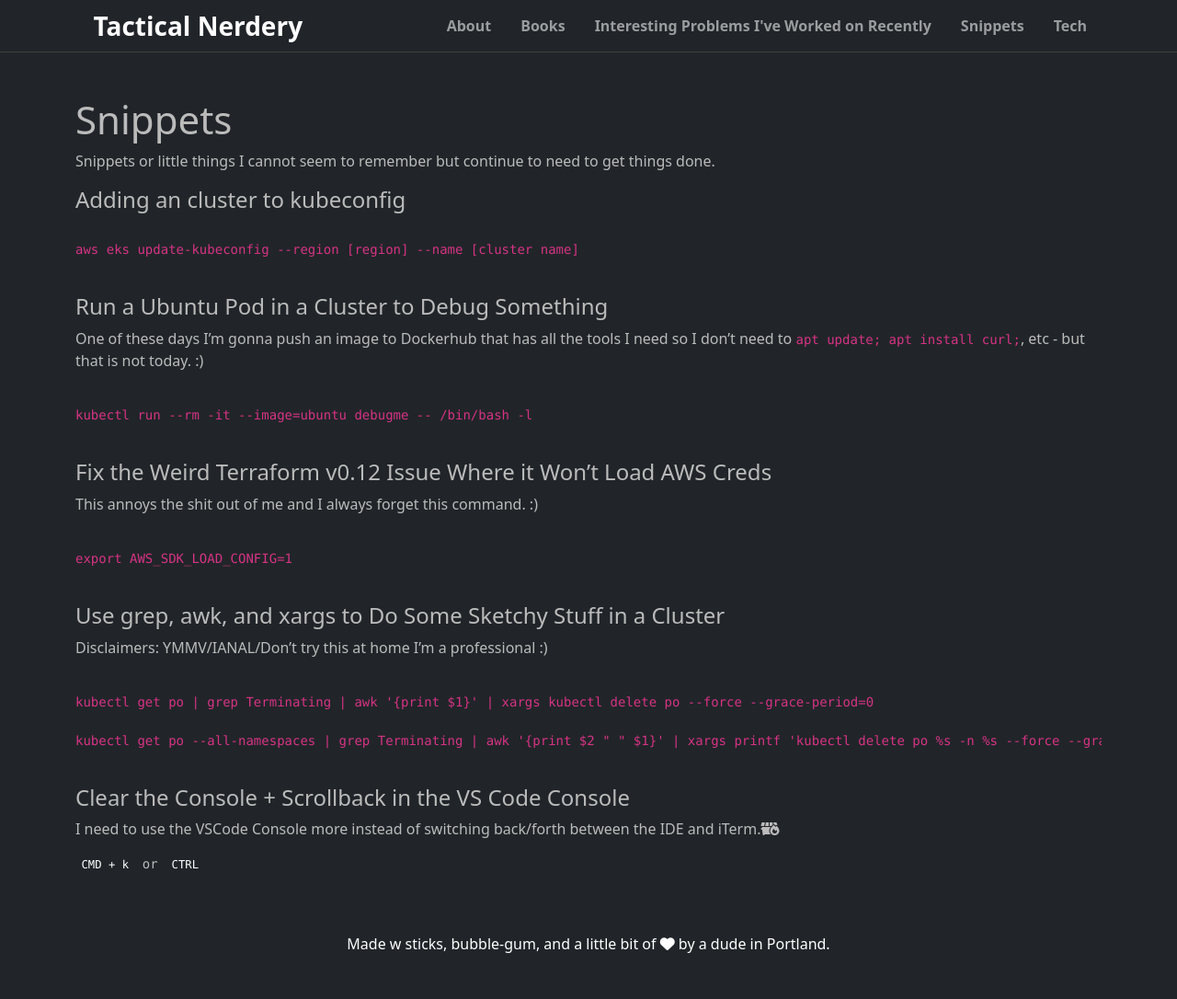
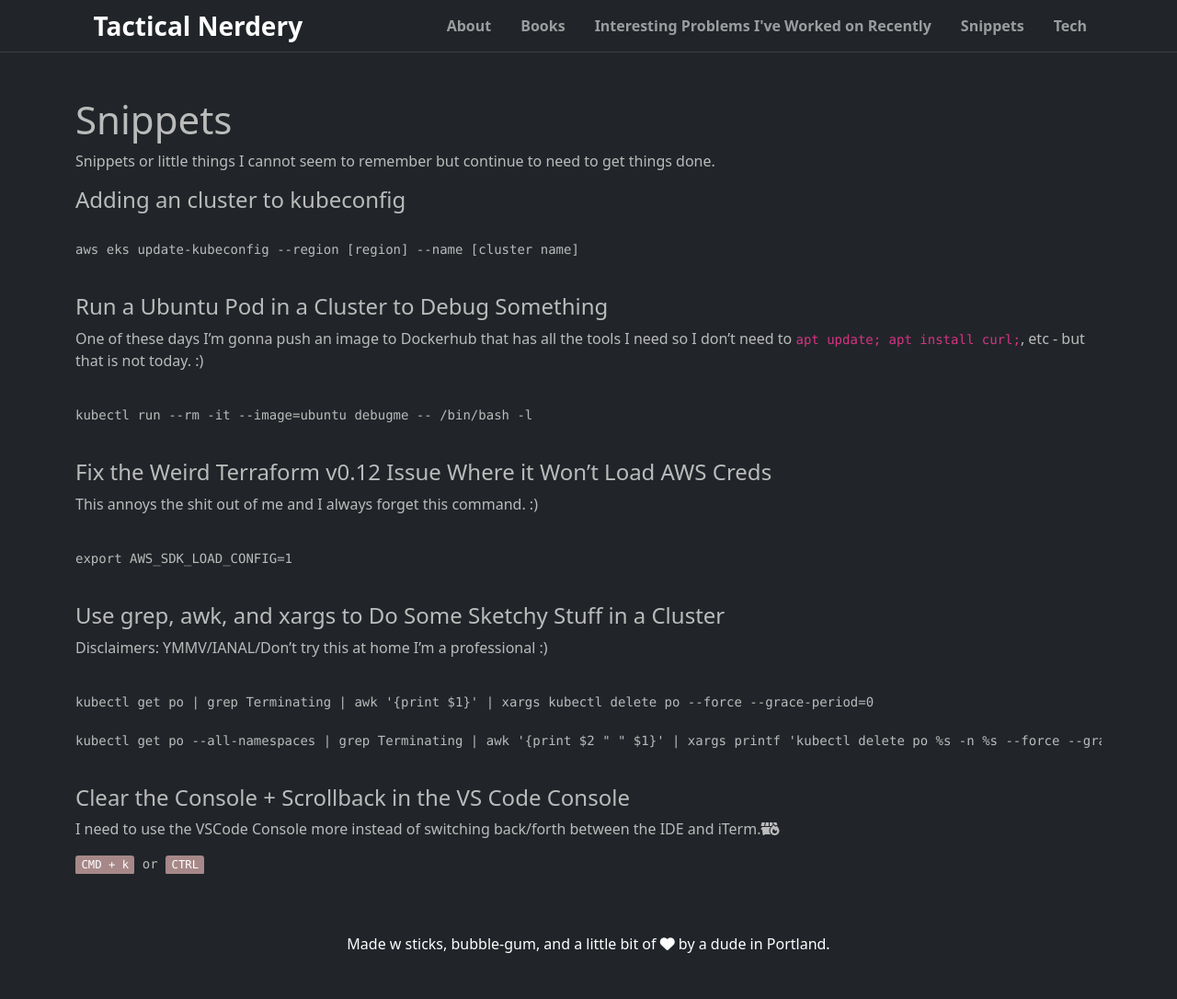
Before and after one commit to rayterrill/tacticalnerdery.com.old, a Jekyll site: the page built from snippets.md, in a window 1280 px wide. Shown: the whole page at 92% size. Built offline with Jekyll 4.4.1, drawn with Linux system fonts in a browser that asks for light colours; nearby versions of some CDN libraries.

Commit message:
Update extra.css

```diff
--- a/assets/css/extra.css
+++ b/assets/css/extra.css
@@ -9,6 +9,10 @@ body {
 a {
     color: white;
     text-decoration: none;
+}
+
+kbd {
+    background-color: #a78888;
 }
 
 a:hover:not(.nav-link){
@@ -25,7 +29,8 @@ a:hover:not(.nav-link){
     font-size: 2.625rem;
 }
 
-pre code {
+.code {
+    background-color: #605a5a;
     color: #d63384;
 }
 
```
